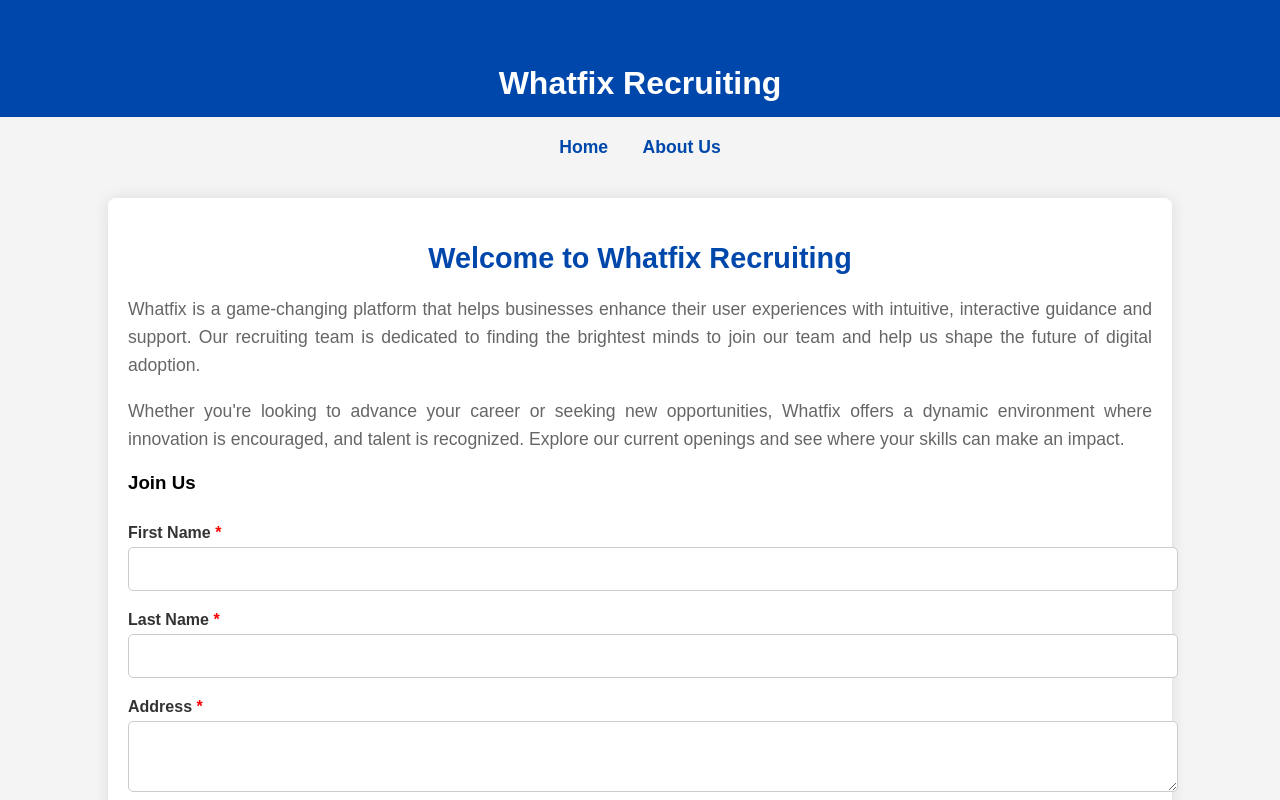
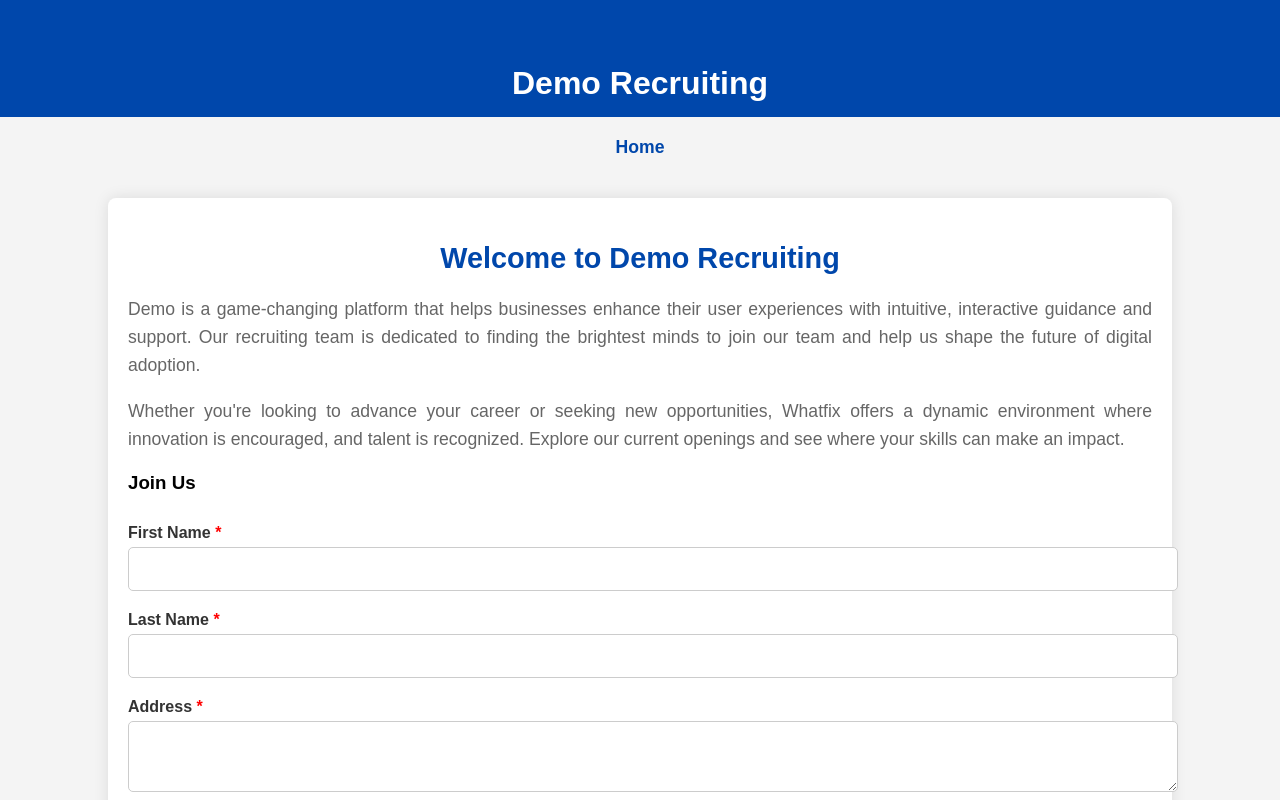
Before and after one commit to whatfix-recruit/HiringPage, a plain HTML site: page index.html in a window 1280 px wide. Shown: the top 800 px of the page. Drawn offline with Linux system fonts and the light colour scheme.

Commit message:
Update index.html - Demo Page

```diff
--- a/index.html
+++ b/index.html
@@ -157,18 +157,18 @@
 <body>
 
     <header>
-        <h1>Whatfix Recruiting</h1>
+        <h1>Demo Recruiting</h1>
     </header>
 
     <nav>
         <a href="#">Home</a>
-        <a href="about.html">About Us</a>
+       <!-- <a href="about.html">About Us</a>-->
     </nav>
 
     <div class="container">
-        <h2>Welcome to Whatfix Recruiting</h2>
+        <h2>Welcome to Demo Recruiting</h2>
         <p>
-            Whatfix is a game-changing platform that helps businesses enhance their user experiences with intuitive, interactive guidance and support. Our recruiting team is dedicated to finding the brightest minds to join our team and help us shape the future of digital adoption.
+            Demo is a game-changing platform that helps businesses enhance their user experiences with intuitive, interactive guidance and support. Our recruiting team is dedicated to finding the brightest minds to join our team and help us shape the future of digital adoption.
         </p>
         <p>
             Whether you're looking to advance your career or seeking new opportunities, Whatfix offers a dynamic environment where innovation is encouraged, and talent is recognized. Explore our current openings and see where your skills can make an impact.
@@ -222,7 +222,7 @@
     </div>
 
     <footer>
-        <p>&copy; 2024 Whatfix Recruiting. All rights reserved.</p>
+        <!-- <p>&copy; 2024 Whatfix Recruiting. All rights reserved.</p> -->
     </footer>
 
     <script>
```
